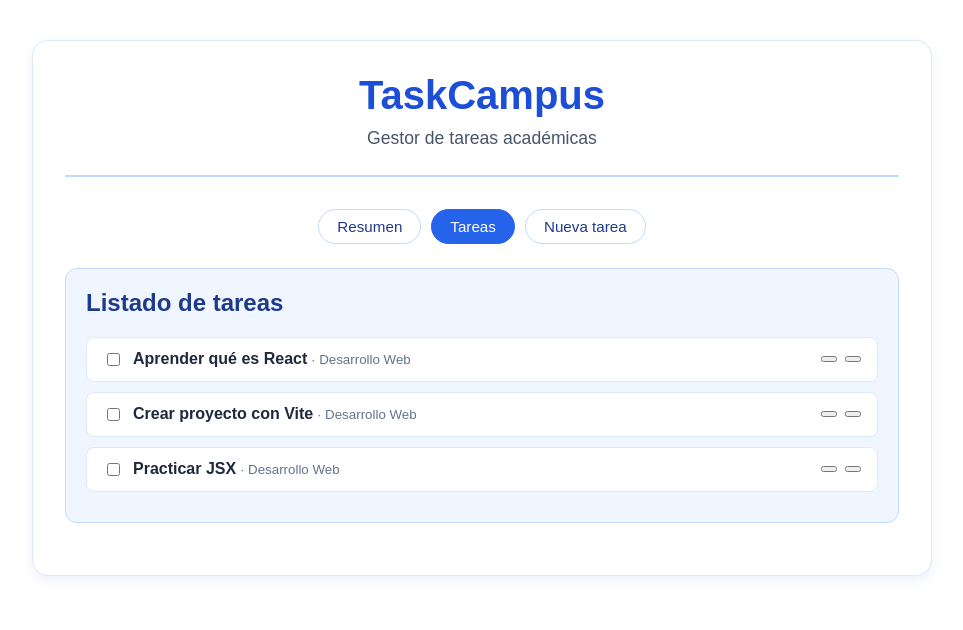
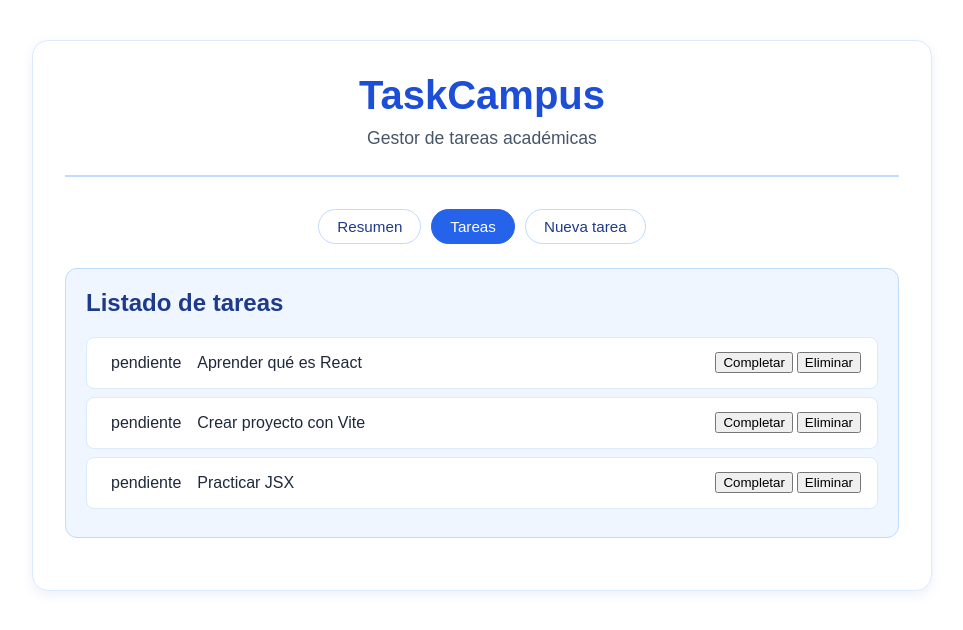
Before and after one commit to PatricioChaugsix/LaboratorioReact---Equipo-Cafeinomanos, a React (Vite) app: page / in a window 1280 px wide. Both pictures are taken after a click on the button "Tareas". Shown: the top 630 px of the page, without its empty margins (158-1121 px from the left). Built offline with nearby package versions, Linux system fonts and the light colour scheme.

Commit message:
Creación de TaskItem.jsx

```diff
--- a/src/components/TaskItem.jsx
+++ b/src/components/TaskItem.jsx
@@ -1,27 +1,95 @@
-import Button from './Button'
+import { useState } from "react";
 
-function TaskItem({ tarea, onSeleccionar, onAlternar, onEliminar }) {
+const TaskItem = ({ tarea, onToggle, onEditar, onEliminar, deshabilitado }) => {
+  const [editando, setEditando] = useState(false);
+  const [nuevoTitulo, setNuevoTitulo] = useState(tarea.titulo);
+  const [errorEdicion, setErrorEdicion] = useState("");
+  const handleGuardarEdicion = () => {
+    const tituloLimpio = nuevoTitulo.trim();
+    if (tituloLimpio.length < 3) {
+      setErrorEdicion("Mínimo 3 caracteres.");
+      return;
+    }
+    setErrorEdicion("");
+    setEditando(false);
+    if (tituloLimpio !== tarea.titulo) {
+      onEditar(tarea.id, tituloLimpio);
+    }
+  };
+  const handleKeyDown = (e) => {
+    if (e.key === "Enter") handleGuardarEdicion();
+    if (e.key === "Escape") {
+      setNuevoTitulo(tarea.titulo);
+      setErrorEdicion("");
+      setEditando(false);
+    }
+  };
+  let textoBadge = "pendiente";
+  let claseBadge = "badge badge-warning";
+  let estiloTitulo = { cursor: "pointer", textDecoration: "none" };
+  if (tarea.completada) {
+    textoBadge = "completada";
+    claseBadge = "badge badge-success";
+    estiloTitulo = { cursor: "pointer", textDecoration: "line-through" };
+  }
+  let textoBoton = "Completar";
+  let claseBoton = "btn btn-primary";
+  if (tarea.completada) {
+    textoBoton = "Desmarcar";
+    claseBoton = "btn btn-secondary";
+  }
+
   return (
-    <li className={tarea.completada ? 'task-item task-item-done' : 'task-item'}>
-      <label className="task-info">
-        <input
-          type="checkbox"
-          checked={tarea.completada}
-          onChange={() => onAlternar(tarea.id)}
-        />
-        <span>
-          <strong>{tarea.titulo}</strong>
-          {tarea.asignatura && <small> · {tarea.asignatura}</small>}
+    <li className="task-item" style={{ display: "flex", justifyContent: "space-between", alignItems: "center", marginBottom: "8px" }}>
+      <div className="task-info" style={{ display: "flex", alignItems: "center", gap: "8px" }}>
+        <span
+          className={claseBadge}
+          onClick={() => !deshabilitado && onToggle(tarea.id)}
+          style={{ cursor: "pointer", padding: "4px 8px", borderRadius: "4px" }}>
+          {textoBadge}
         </span>
-      </label>
-      <div className="task-actions">
-        <Button onClick={() => onSeleccionar(tarea)}>Seleccionar</Button>
-        <Button variante="secundario" onClick={() => onEliminar(tarea.id)}>
+        {editando && (
+          <div>
+            <input
+              type="text"
+              value={nuevoTitulo}
+              onChange={(e) => setNuevoTitulo(e.target.value)}
+              onBlur={handleGuardarEdicion}
+              onKeyDown={handleKeyDown}
+              disabled={deshabilitado}
+              autoFocus
+              style={{ padding: "4px 8px", borderRadius: "4px", border: "1px solid #cbd5e1" }}
+            />
+            {errorEdicion && <span style={{ color: "red", fontSize: "0.75rem", marginLeft: "4px" }}>{errorEdicion}</span>}
+          </div>
+        )}
+        {!editando && (
+          <span
+            className="task-title"
+            onDoubleClick={() => !deshabilitado && setEditando(true)}
+            style={estiloTitulo}
+            title="Doble clic para editar el título">
+            {tarea.titulo}
+          </span>
+        )}
+      </div>
+      <div className="task-actions" style={{ display: "flex", gap: "4px" }}>
+        <button
+          type="button"
+          className={claseBoton}
+          onClick={() => onToggle(tarea.id)}
+          disabled={deshabilitado}>
+          {textoBoton}
+        </button>
+        <button
+          type="button"
+          className="btn btn-danger"
+          onClick={() => onEliminar(tarea.id)}
+          disabled={deshabilitado}>
           Eliminar
-        </Button>
+        </button>
       </div>
     </li>
-  )
-}
-
-export default TaskItem
+  );
+};
+export default TaskItem;
```
